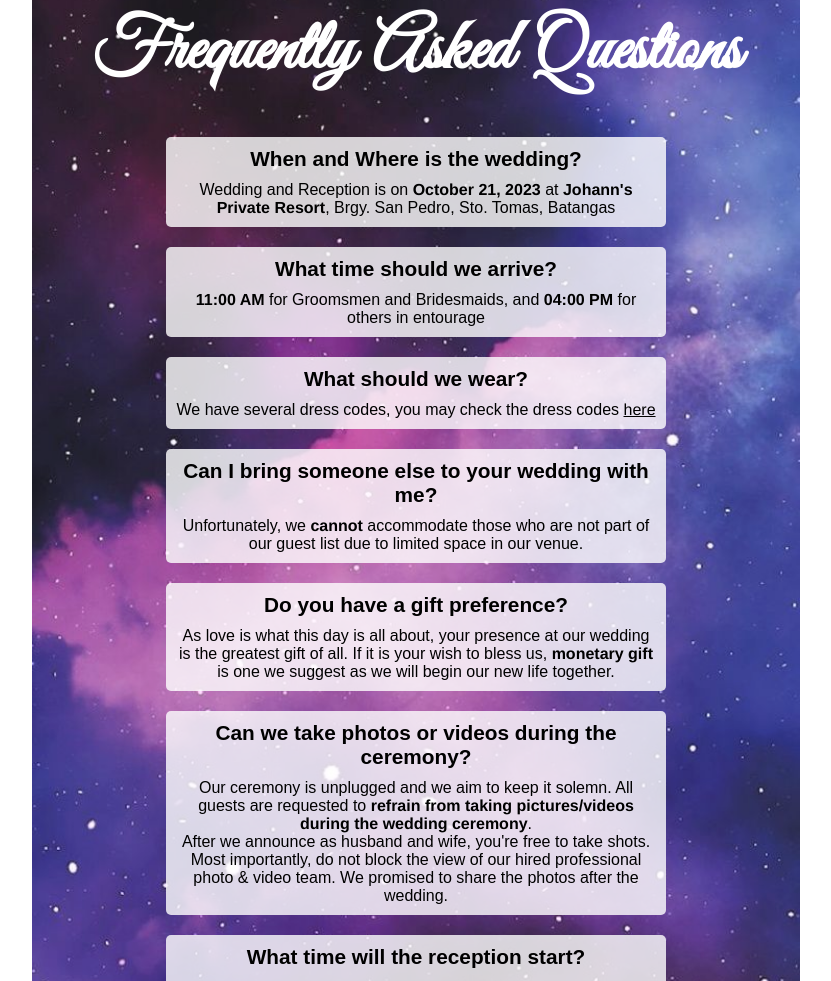
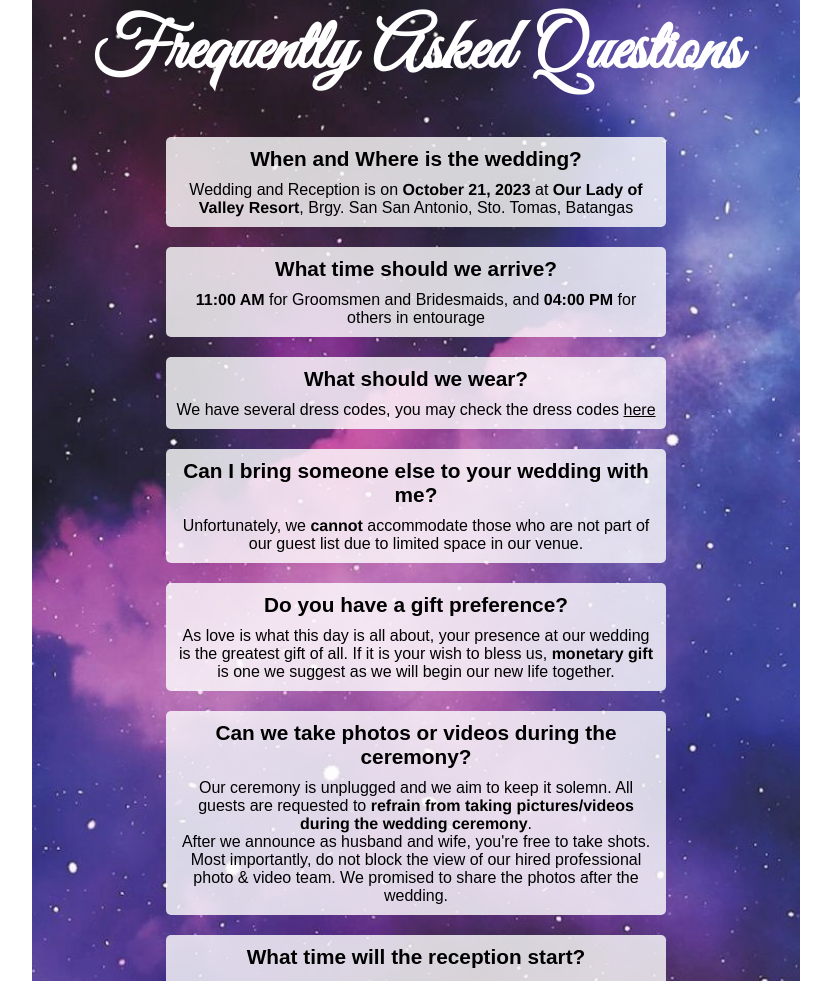
Before and after one commit to anglitj/wedding-invitation, a plain HTML site: page index.html in a window 1280 px wide. Shown: the part 5355-6336 px from the top of the page, without its empty margins (224-1055 px from the left). Drawn offline with nearby package versions, Linux system fonts and the light colour scheme.

Commit message:
update faq venue

```diff
--- a/index.html
+++ b/index.html
@@ -295,7 +295,7 @@
 
       <div class="faqs-content" data-aos="fade-up">
         <div class="question">When and Where is the wedding?</div>
-        <div class="answer">Wedding and Reception is on <b>October 21, 2023</b> at <b>Johann's Private Resort</b>, Brgy. San Pedro, Sto. Tomas, Batangas</div>
+        <div class="answer">Wedding and Reception is on <b>October 21, 2023</b> at <b>Our Lady of Valley Resort</b>, Brgy. San San Antonio, Sto. Tomas, Batangas</div>
       </div>
 
       <div class="faqs-content" data-aos="fade-up">
```
